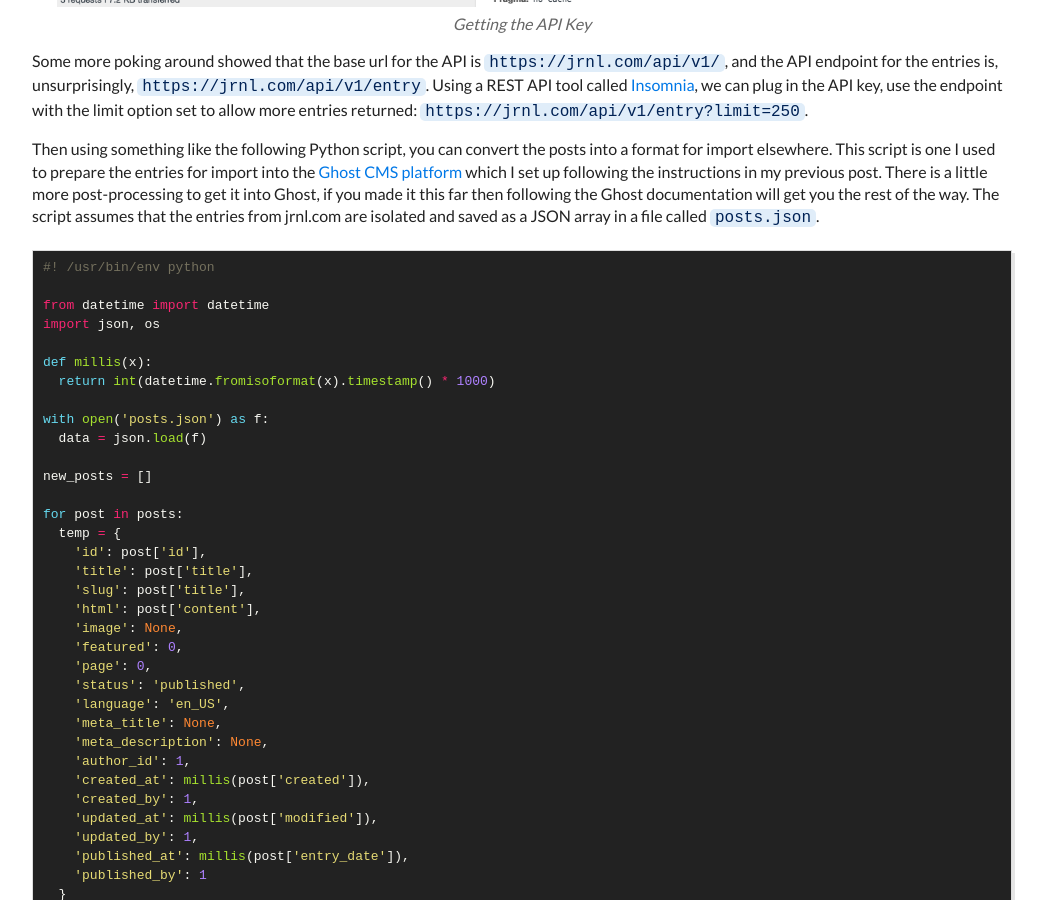
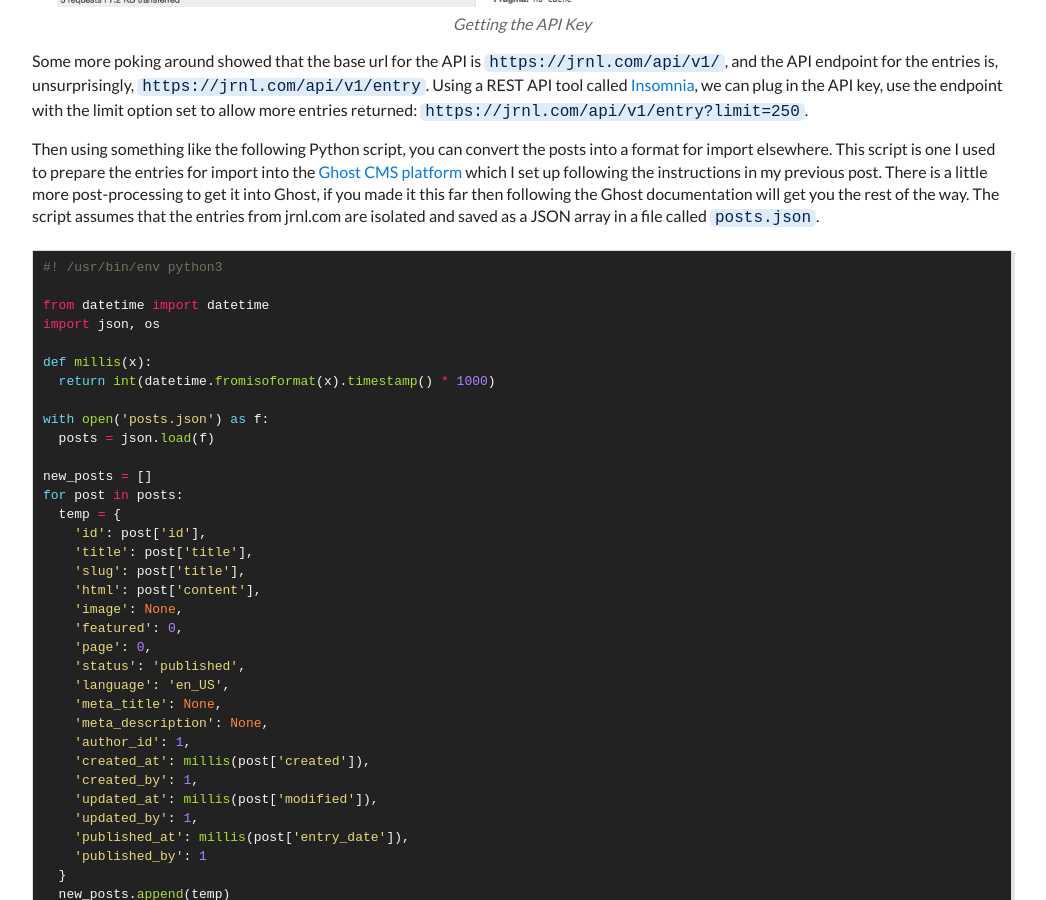
Before and after one commit to seanlane/seanlane.github.io, a Jekyll site: the page built from _posts/2018/2018-08-13-extracing-entries-from-jrnl.md, in a window 1280 px wide and 900 px high, scrolled down 995 px. Shown: the whole window, without its empty margins (118-1164 px from the left). Built offline with Jekyll 4.4.1, drawn with Linux system fonts in a browser that asks for light colours; nearby versions of some CDN libraries.

Commit message:
Fix the script

````diff
--- a/_posts/2018/2018-08-13-extracing-entries-from-jrnl.md
+++ b/_posts/2018/2018-08-13-extracing-entries-from-jrnl.md
@@ -22,7 +22,7 @@ Then using something like the following Python script, you can convert the posts
 
 
 ```python
-#! /usr/bin/env python
+#! /usr/bin/env python3
 
 from datetime import datetime
 import json, os
@@ -31,10 +31,9 @@ def millis(x):
   return int(datetime.fromisoformat(x).timestamp() * 1000)
 
 with open('posts.json') as f:
-  data = json.load(f)
+  posts = json.load(f)
 
 new_posts = []
-
 for post in posts:
   temp = {
     'id': post['id'],
@@ -60,7 +59,6 @@ for post in posts:
 
 with open('new_posts.json', 'w') as f:
   json.dump(new_posts, f, indent=2)
-
 ```
 
 ## References
````
